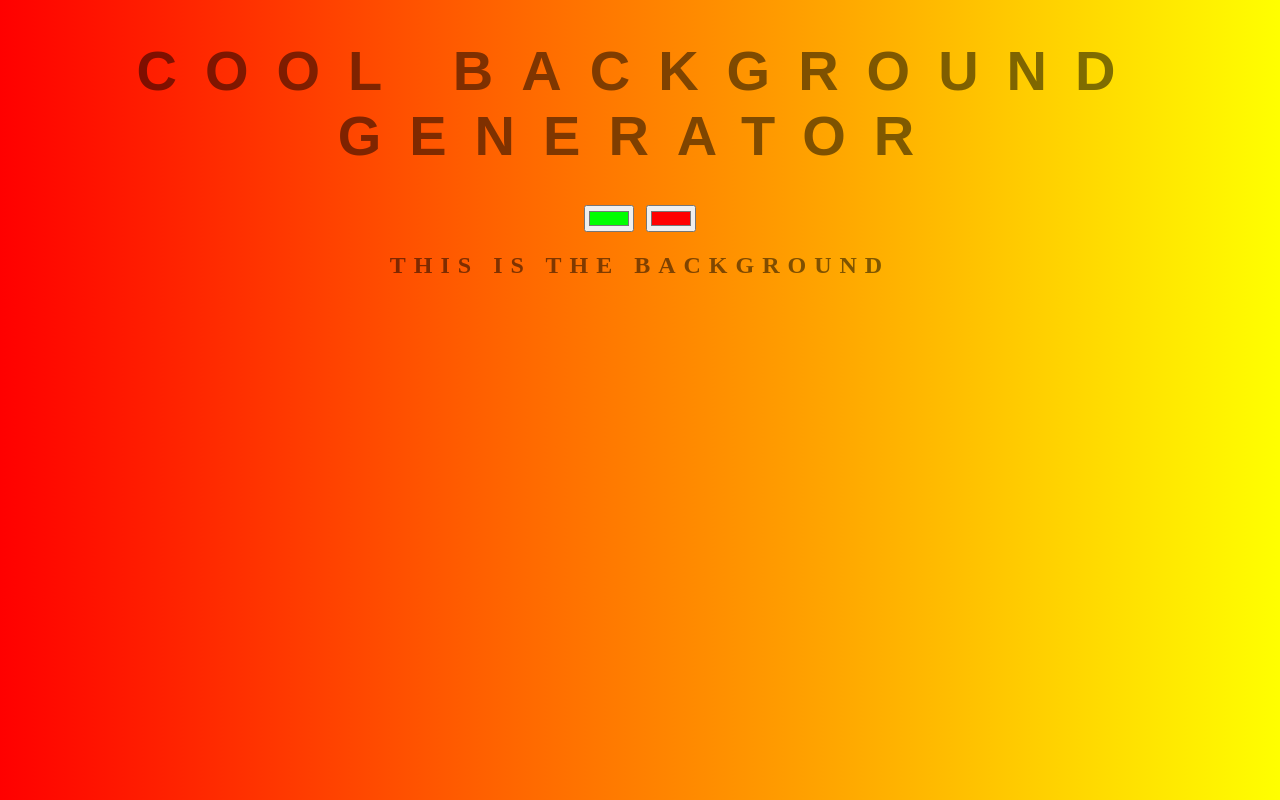
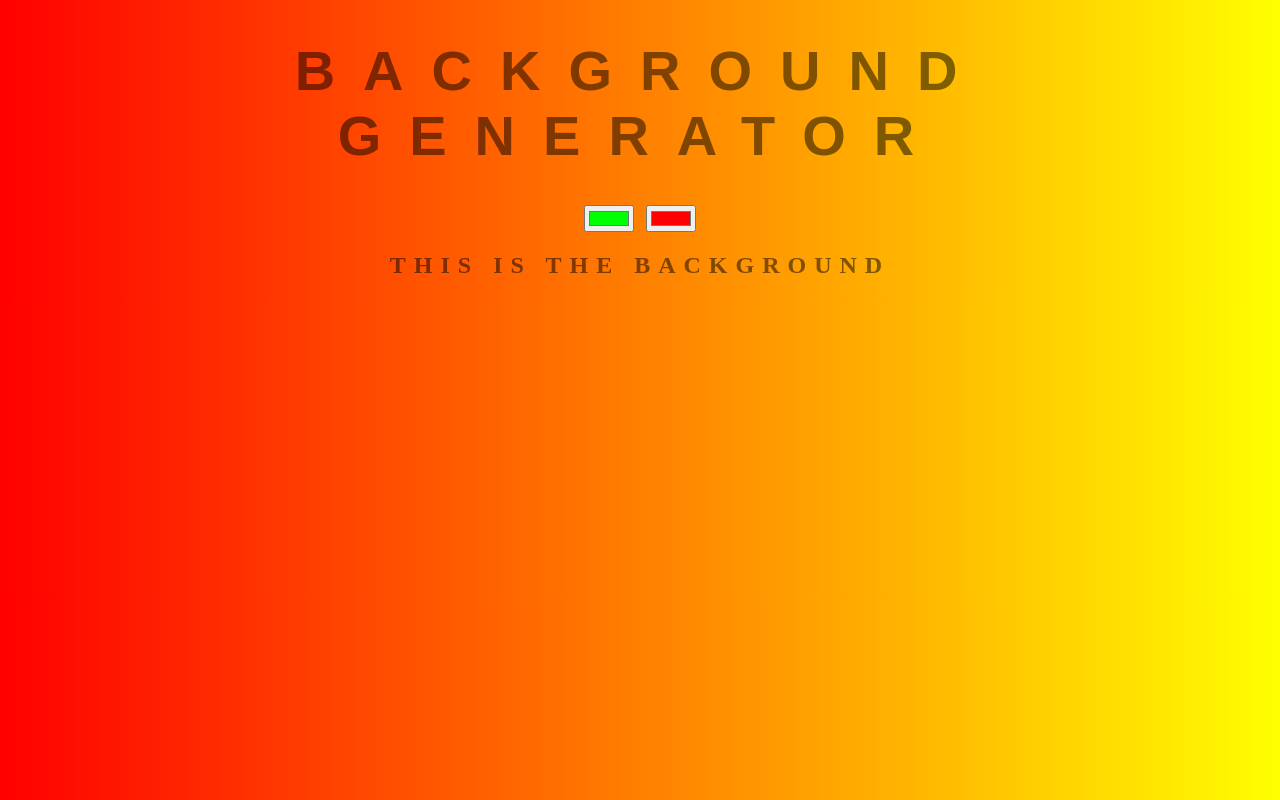
Before and after one commit to ChaithanyaMR/background-generator, a plain HTML site: page index.html in a window 1280 px wide. Drawn offline with Linux system fonts and the light colour scheme.

Commit message:
reverting back to old title

```diff
--- a/index.html
+++ b/index.html
@@ -1,11 +1,11 @@
 <!DOCTYPE html>
 <html>
 <head>
-	<title>New Gradient background</title>
+	<title>Gradient background</title>
 	<link rel="stylesheet" type="text/css" href="style.css">
 </head>
 <body id="gradient">
-	<h1>COOL Background Generator</h1>
+	<h1>Background Generator</h1>
 	<input class="color1" type="color" name="color1" value="#00ff00">
 	<!-- onclick="setGradient()" or oninput="setGradient()" works same as color2.addEventListener("input", setGradient)-->
 	<input class="color2" type="color" name="color2" value="#ff0000">
```
